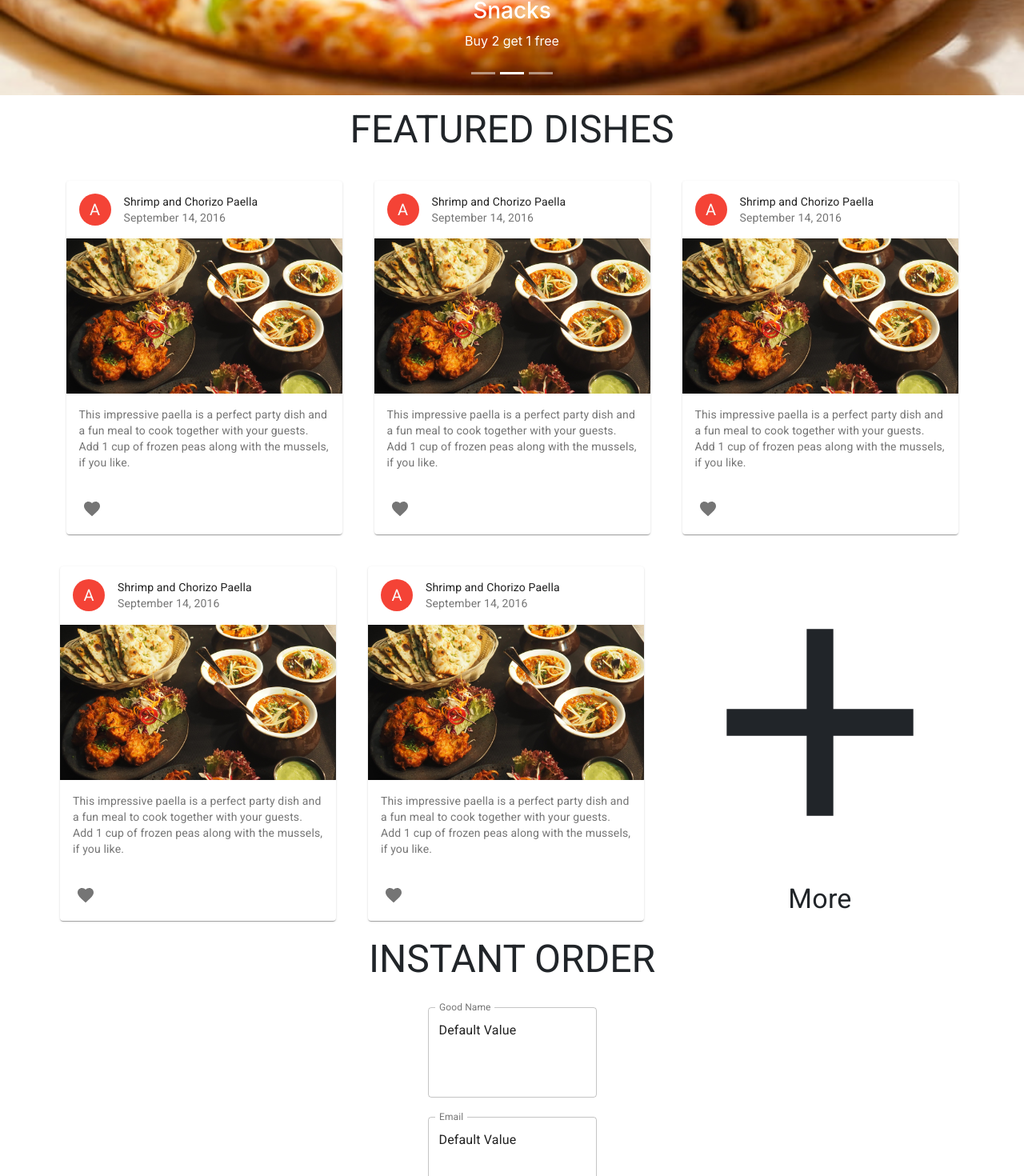
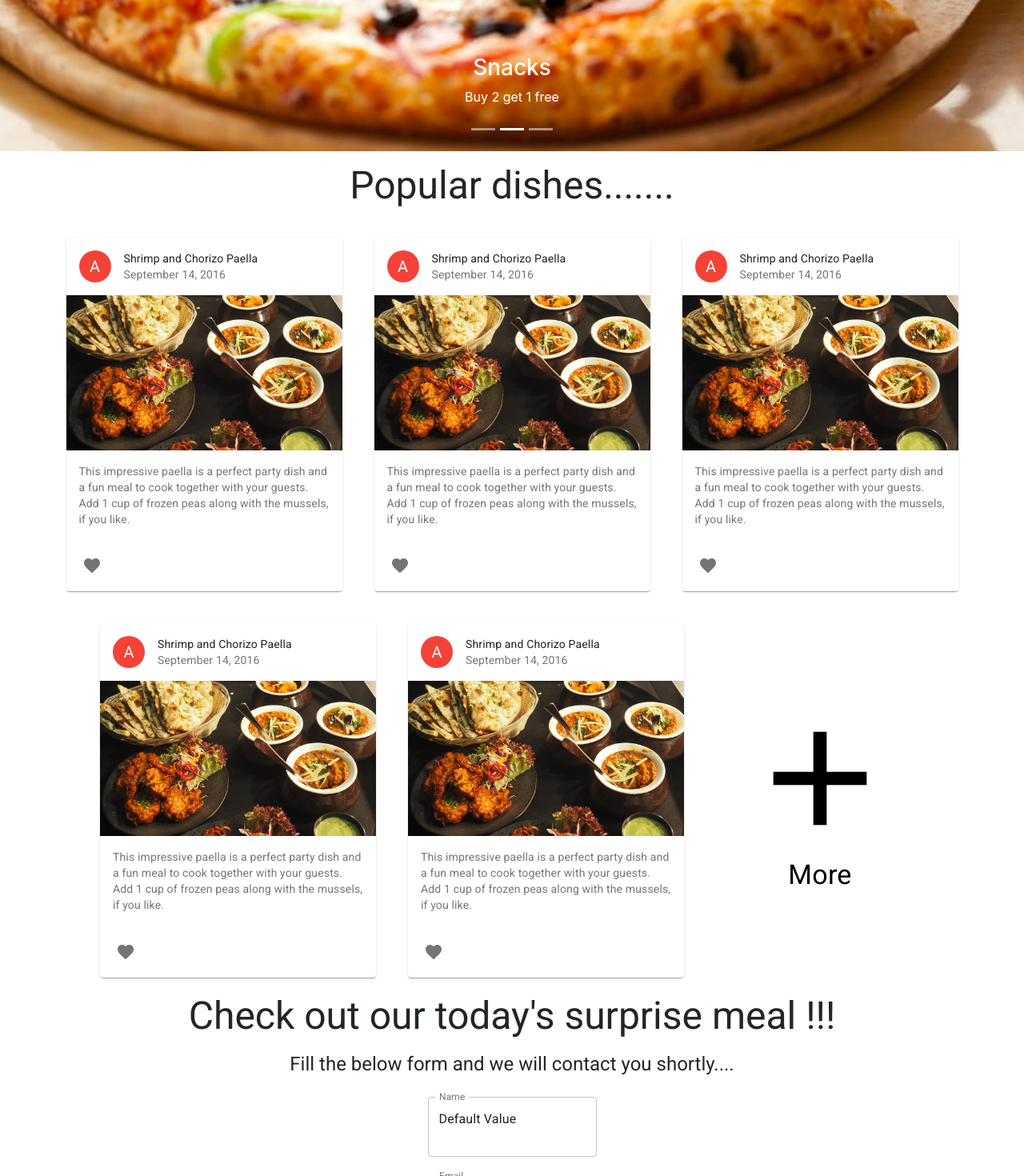
Before and after one commit to ashu18aman/react-alimento, a React (Create React App) app: page / in a window 1280 px wide. Shown: the part 600-2070 px from the top of the page at 80% size. Built offline with nearby package versions, Linux system fonts and the light colour scheme.

Commit message:
few updates

```diff
--- a/src/App.js
+++ b/src/App.js
@@ -4,7 +4,7 @@ import NavBar from "./components/NavBar";
 import MyCarousel from "./components/MyCarousel";
 import "bootstrap/dist/css/bootstrap.css";
 import Featured from "./components/Featured_dishes"
-import Instant_order from "./components/Instant_order"
+import InstantOrder from "./components/Instant_order"
 
 const theme = createMuiTheme({
 
@@ -19,7 +19,7 @@ function App() {
         <NavBar />
         <MyCarousel />
         <Featured />
-        <Instant_order />
+        <InstantOrder />
       </Router>
     </ThemeProvider>
   );
--- a/src/components/Featured_dishes.js
+++ b/src/components/Featured_dishes.js
@@ -5,16 +5,20 @@ import RecipeReviewCard from './Card';
 import Typography from '@material-ui/core/Typography';
 import { makeStyles } from '@material-ui/core/styles';
 import AddIcon from '@material-ui/icons/Add';
+import { Link } from 'react-router-dom';
+import { purple } from "@material-ui/core/colors";
 
 const useStyles = makeStyles({
     root: {
         marginTop: 15,
         width: '100%',
     },
-    add:{
-        height: 400,
-        width: 400,
+    addIcon:{
+        fontSize: 200,
     },
+    link: {
+        textDecoration: "none",
+    }
 });
 
 const Featured = () => {
@@ -22,7 +26,7 @@ const Featured = () => {
     return (
         <Container className={classes.root} >
             <Typography variant="h3" component="h3" align="center" gutterBottom>
-                FEATURED DISHES
+                Popular dishes.......
             </Typography>
             <Grid container direction="row"
                 justify="center"
@@ -43,10 +47,14 @@ const Featured = () => {
                     <RecipeReviewCard />
                 </Grid>
                 <Grid item>
-                    <AddIcon fontSize="large" className={classes.add} />
-                    <Typography variant="h4" component="h4" align="center" gutterBottom>
-                More
-            </Typography>
+                    <Link style={{textDecoration:'none',color:'black'}}>
+                        <div style={{padding: '50px'}}>
+                            <AddIcon fontSize="large" className={classes.addIcon} />
+                            <Typography variant="h4" component="h4" align="center" gutterBottom>
+                                More
+                            </Typography>
+                        </div>
+                    </Link>
 
                 </Grid>
             </Grid>
--- a/src/components/Instant_order.js
+++ b/src/components/Instant_order.js
@@ -12,6 +12,7 @@ const useStyles = makeStyles({
     root: {
         marginTop: 15,
         width: '100%',
+        backgroundColor: 'purple',
     },
     grd:{
         marginTop: 25,
@@ -23,9 +24,14 @@ const Instant_order = () => {
     const classes = useStyles();
     return (
         <Container className="root">
-         <Typography variant="h3" component="h3" align="center" gutterBottom>
-                INSTANT ORDER
-            </Typography>
+            <div>
+                <Typography variant="h3" component="h3" align="center" gutterBottom>
+                        Check out our today's surprise meal !!!
+                </Typography>
+                <Typography variant="h5" component="h3" align="center" gutterBottom>
+                    Fill the below form and we will contact you shortly....
+                </Typography>
+            </div>
             <Grid container direction="row"
                 justify="center"
                 alignItems="center">
@@ -37,9 +43,9 @@ const Instant_order = () => {
                             <TextField
                                 margin="normal"
                                 id="outlined-multiline-static"
-                                label="Good Name"
+                                label="Name"
                                 multiline
-                                rows={4}
+                                rows={2}
                                 defaultValue="Default Value"
                                 variant="outlined"
                                 className="grd"
@@ -49,7 +55,7 @@ const Instant_order = () => {
                                 id="outlined-multiline-static"
                                 label="Email"
                                 multiline
-                                rows={4}
+                                rows={2}
                                 defaultValue="Default Value"
                                 variant="outlined"
                                 className="grd"
@@ -59,7 +65,7 @@ const Instant_order = () => {
                                 id="outlined-multiline-static"
                                 label="Address"
                                 multiline
-                                rows={4}
+                                rows={2}
                                 defaultValue="Default Value"
                                 variant="outlined"
                                 className="grd"
--- a/src/components/MyCarousel.js
+++ b/src/components/MyCarousel.js
@@ -7,14 +7,12 @@ import img3 from "./Images/thali.jpg";
 const MyCarousel = () => {
   return (
     <div>
-      <Carousel interval={3000} fade="true">
+      <Carousel interval={3000} fade="true" controls={false}>
         <Carousel.Item>
           <img
             className="d-block w-100"
             src={img1}
             alt="First slide"
-            height="650px"
-            width="350px"
           />
           <Carousel.Caption>
             <h3>Clean and Hygienic</h3>
@@ -26,8 +24,6 @@ const MyCarousel = () => {
             className="d-block w-100"
             src={img2}
             alt="Second slide"
-            height="650px"
-            width="350px"
           />
 
           <Carousel.Caption>
@@ -40,8 +36,6 @@ const MyCarousel = () => {
             className="d-block w-100"
             src={img3}
             alt="Third slide"
-            height="650px"
-            width="350px"
           />
 
           <Carousel.Caption>
--- a/src/components/NavBar.js
+++ b/src/components/NavBar.js
@@ -75,6 +75,7 @@ const useStyles = makeStyles((theme) => {
     navLinks: {
       borderColor: "white",
       marginRight: "-24px",
+      textDecoration: "none",
     },
     navLinksText: {
       textDecoration: "none",
@@ -157,6 +158,8 @@ const useStyles = makeStyles((theme) => {
 const NavBar = () => {
   const classes = useStyles();
   const [left, setLeft] = useState(false);
+  const titleLinkText = {textDecoration: "none",color: "white",}
+  const drawerLinkText = {textDecoration: "none",color: "black",}
 
   const toggleDrawer =  (event) => {
     if (event.type === 'keydown' && (event.key === 'Tab' || event.key === 'Shift')) {
@@ -190,18 +193,18 @@ const NavBar = () => {
 
 							<ListItem>
 								<Typography className={classes.title} noWrap variant="h5">
-								<Link to="/" className={classes.titleLinkText}>Alimento</Link>
+								<Link to="/" style={titleLinkText}>Alimento</Link>
 								</Typography>
 							</ListItem>
 
               <ListItem>
-                <Link to="/" className={classes.headerLinksText}>
+                <Link to="/" style={titleLinkText}>
                   About
                 </Link>
               </ListItem>
 
               <ListItem>
-                <Link to="/" className={classes.headerLinksText}>
+                <Link to="/" style={titleLinkText}>
                   Menu
                 </Link>
               </ListItem>
@@ -221,14 +224,14 @@ const NavBar = () => {
           <List className={classes.navList}>
             <ListItem>
               <Button variant="outlined" className={classes.navLinks}>
-                <Link to="/" className={classes.navLinksText}>
+                <Link to="/" style={titleLinkText}>
                   SignUp
                 </Link>
               </Button>
             </ListItem>
             <ListItem>
               <Button variant="contained">
-                <Link to="/" className={classes.navLinksText}>
+                <Link to="/" style={titleLinkText}>
                   Login
                 </Link>
               </Button>
@@ -254,13 +257,13 @@ const NavBar = () => {
               <Divider />
 
               <ListItem>
-                <Link to="/" className={classes.drawerLinksText}>
+                <Link to="/" style={drawerLinkText}>
                   <InfoIcon className={classes.drawerIcon} />
                   About
                 </Link>
               </ListItem>
               <ListItem>
-                <Link to="/" className={classes.drawerLinksText}>
+                <Link to="/" style={drawerLinkText}>
                   <RestaurantMenuIcon className={classes.drawerIcon} />
                   Menu
                 </Link>
```
